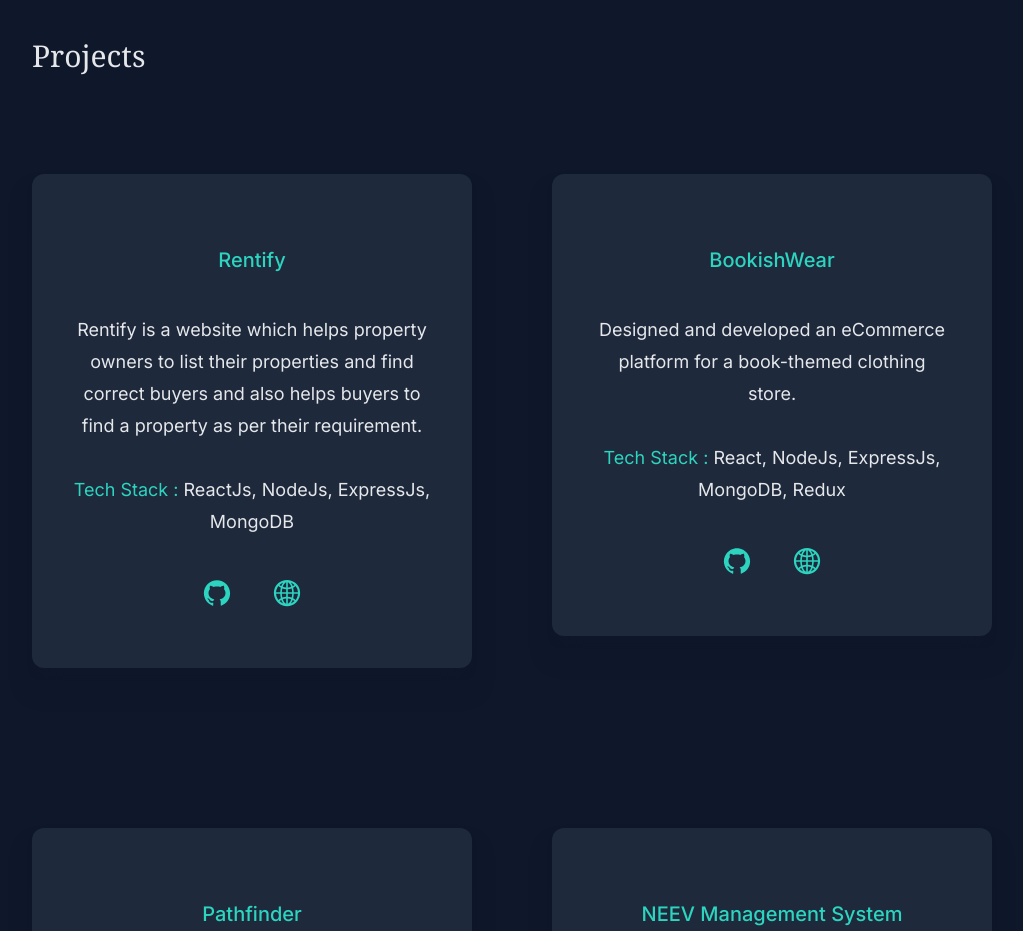
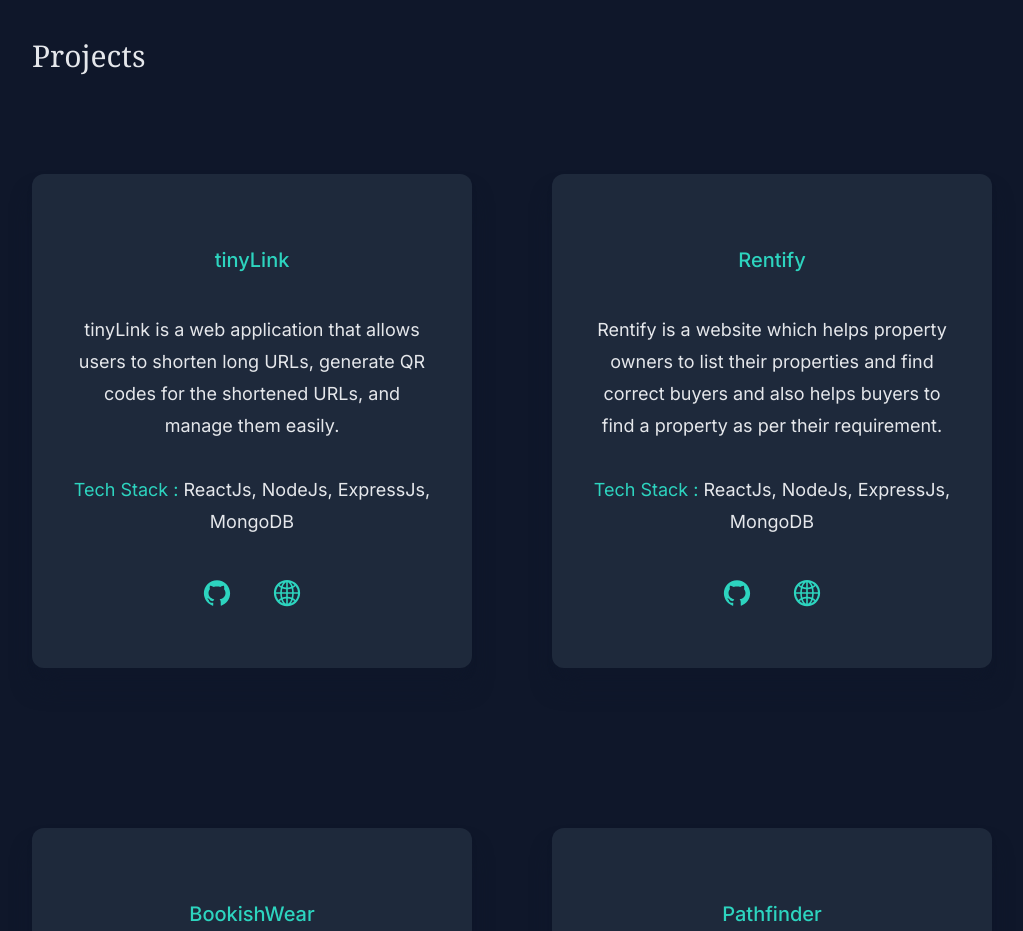
Before and after one commit to badalchowdhary/portfolio, a Next.js app: page / in a window 1280 px wide. Shown: the part 1480-2411 px from the top of the page, without its empty margins (128-1151 px from the left). Built offline with nearby package versions, Linux system fonts and the light colour scheme.

Commit message:
Added tinyLink project

```diff
--- a/app/data.js
+++ b/app/data.js
@@ -1,6 +1,15 @@
 export const projects = [
     {
         id: 1,
+        img: "https://drive.google.com/file/d/1XNQw4KFCsF1sJhFdQPKGQfCAEu7-3cno/view?usp=drive_link",
+        title: "tinyLink",
+        desc: "tinyLink is a web application that allows users to shorten long URLs, generate QR codes for the shortened URLs, and manage them easily.",
+        stack: "ReactJs, NodeJs, ExpressJs, MongoDB",
+        githubLink: "https://github.com/badalchowdhary/tinyLink",
+        webLink: "https://tiny-link-client.vercel.app/",
+    },
+    {
+        id: 2,
         img: "https://drive.google.com/file/d/1XNQw4KFCsF1sJhFdQPKGQfCAEu7-3cno/view?usp=drive_link",
         title: "Rentify",
         desc: "Rentify is a website which helps property owners to list their properties and find correct buyers and also helps buyers to find a property as per their requirement.",
@@ -9,7 +18,7 @@ export const projects = [
         webLink: "https://rentify-frontend-badal-chowdharys-projects.vercel.app/",
     },
     {
-        id: 2,
+        id: 3,
         img: "https://drive.google.com/file/d/1XNQw4KFCsF1sJhFdQPKGQfCAEu7-3cno/view?usp=drive_link",
         title: "BookishWear",
         desc: "Designed and developed an eCommerce platform for a book-themed clothing store.",
@@ -18,7 +27,7 @@ export const projects = [
         webLink: "12345",
     },
     {
-        id: 3,
+        id: 4,
         img: "https://drive.google.com/file/d/1XNQw4KFCsF1sJhFdQPKGQfCAEu7-3cno/view?usp=drive_link",
         title: "Pathfinder",
         desc: "Pathfinder is a pathfinding project which uses Dijkstra's Algorithm to find the shortest path.",
@@ -27,7 +36,7 @@ export const projects = [
         webLink: "https://pathfinder-badal-chowdharys-projects.vercel.app/",
     },
     {
-        id: 4,
+        id: 5,
         img: "https://www.google.com/imgres?imgurl=https%3A%2F%2Fmiro.medium.com%2Fv2%2Fresize%3Afit%3A678%2F0*kxPYwfJmkXZ3iCWy.png&tbnid=INNC8jZSUNgFqM&vet=12ahUKEwjY-a7D3fCEAxXrxjgGHYiMAugQMygBegQIARBy..i&imgrefurl=https%3A%2F%2Filolo.medium.com%2Funderstanding-the-mern-stack-for-full-stack-development-d8c6978b5ecb&docid=SxQZC2neo9uZGM&w=678&h=370&q=mern%20stack%20image&ved=2ahUKEwjY-a7D3fCEAxXrxjgGHYiMAugQMygBegQIARBy",
         title: "NEEV Management System",
         desc: "Designed and developed database management system using SQL for NEEV.",
@@ -36,7 +45,7 @@ export const projects = [
         webLink: "",
     },
     {
-        id: 5,
+        id: 6,
         img: "https://www.google.com/imgres?imgurl=https%3A%2F%2Fmiro.medium.com%2Fv2%2Fresize%3Afit%3A678%2F0*kxPYwfJmkXZ3iCWy.png&tbnid=INNC8jZSUNgFqM&vet=12ahUKEwjY-a7D3fCEAxXrxjgGHYiMAugQMygBegQIARBy..i&imgrefurl=https%3A%2F%2Filolo.medium.com%2Funderstanding-the-mern-stack-for-full-stack-development-d8c6978b5ecb&docid=SxQZC2neo9uZGM&w=678&h=370&q=mern%20stack%20image&ved=2ahUKEwjY-a7D3fCEAxXrxjgGHYiMAugQMygBegQIARBy",
         title: "Image Analysis of Plant Based Meat Products",
         desc: "Carried out research about Image and Texture Analysis of plant based meat products analogues.",
@@ -45,7 +54,7 @@ export const projects = [
         webLink: "",
     },
     {
-        id: 6,
+        id: 7,
         img: "https://www.google.com/imgres?imgurl=https%3A%2F%2Fmiro.medium.com%2Fv2%2Fresize%3Afit%3A678%2F0*kxPYwfJmkXZ3iCWy.png&tbnid=INNC8jZSUNgFqM&vet=12ahUKEwjY-a7D3fCEAxXrxjgGHYiMAugQMygBegQIARBy..i&imgrefurl=https%3A%2F%2Filolo.medium.com%2Funderstanding-the-mern-stack-for-full-stack-development-d8c6978b5ecb&docid=SxQZC2neo9uZGM&w=678&h=370&q=mern%20stack%20image&ved=2ahUKEwjY-a7D3fCEAxXrxjgGHYiMAugQMygBegQIARBy",
         title: "House Price Prediction",
         desc: "Developed a machine learning model to predict the house prices in India.",
@@ -54,7 +63,7 @@ export const projects = [
         webLink: "",
     },
     {
-        id: 7,
+        id: 8,
         img: "https://www.google.com/imgres?imgurl=https%3A%2F%2Fmiro.medium.com%2Fv2%2Fresize%3Afit%3A678%2F0*kxPYwfJmkXZ3iCWy.png&tbnid=INNC8jZSUNgFqM&vet=12ahUKEwjY-a7D3fCEAxXrxjgGHYiMAugQMygBegQIARBy..i&imgrefurl=https%3A%2F%2Filolo.medium.com%2Funderstanding-the-mern-stack-for-full-stack-development-d8c6978b5ecb&docid=SxQZC2neo9uZGM&w=678&h=370&q=mern%20stack%20image&ved=2ahUKEwjY-a7D3fCEAxXrxjgGHYiMAugQMygBegQIARBy",
         title: "PDC Website",
         desc: "Designed and developed the website of PDC council as a part of Hackrush'23.",
@@ -63,7 +72,7 @@ export const projects = [
         webLink: "https://badalchowdhary.github.io/hackrush-23_pdc-website/",
     },
     {
-        id: 8,
+        id: 9,
         img: "https://www.google.com/imgres?imgurl=https%3A%2F%2Fmiro.medium.com%2Fv2%2Fresize%3Afit%3A678%2F0*kxPYwfJmkXZ3iCWy.png&tbnid=INNC8jZSUNgFqM&vet=12ahUKEwjY-a7D3fCEAxXrxjgGHYiMAugQMygBegQIARBy..i&imgrefurl=https%3A%2F%2Filolo.medium.com%2Funderstanding-the-mern-stack-for-full-stack-development-d8c6978b5ecb&docid=SxQZC2neo9uZGM&w=678&h=370&q=mern%20stack%20image&ved=2ahUKEwjY-a7D3fCEAxXrxjgGHYiMAugQMygBegQIARBy",
         title: "CashWise",
         desc: "Developed a flutter application to track day-to-day expenses of a user.",
@@ -72,7 +81,7 @@ export const projects = [
         webLink: "",
     },
     {
-        id: 9,
+        id: 10,
         img: "https://www.google.com/imgres?imgurl=https%3A%2F%2Fmiro.medium.com%2Fv2%2Fresize%3Afit%3A678%2F0*kxPYwfJmkXZ3iCWy.png&tbnid=INNC8jZSUNgFqM&vet=12ahUKEwjY-a7D3fCEAxXrxjgGHYiMAugQMygBegQIARBy..i&imgrefurl=https%3A%2F%2Filolo.medium.com%2Funderstanding-the-mern-stack-for-full-stack-development-d8c6978b5ecb&docid=SxQZC2neo9uZGM&w=678&h=370&q=mern%20stack%20image&ved=2ahUKEwjY-a7D3fCEAxXrxjgGHYiMAugQMygBegQIARBy",
         title: "CipherSafe",
         desc: "Developed a flutter application where users can store their login credentials for different websites and apps.",
```
